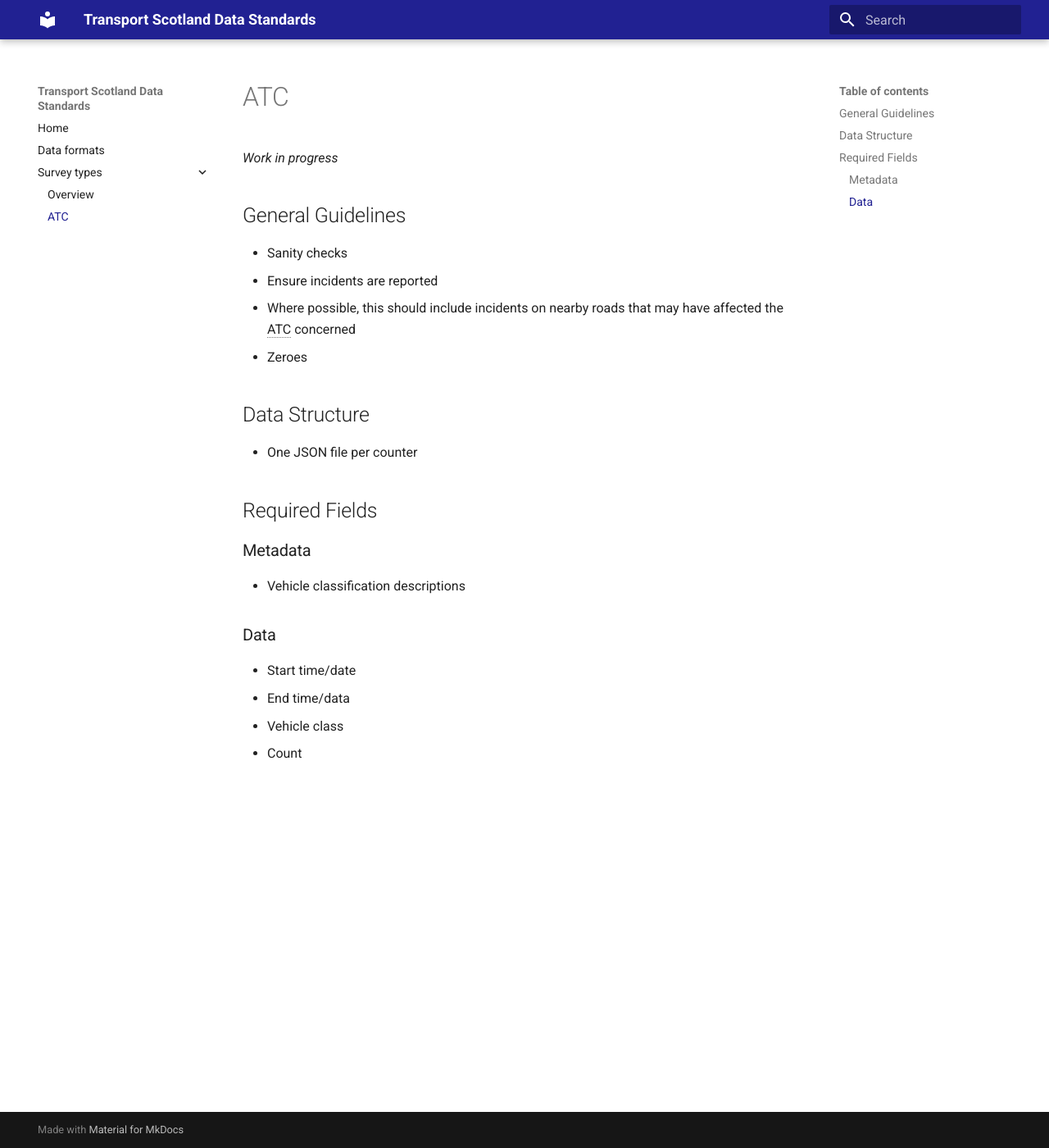
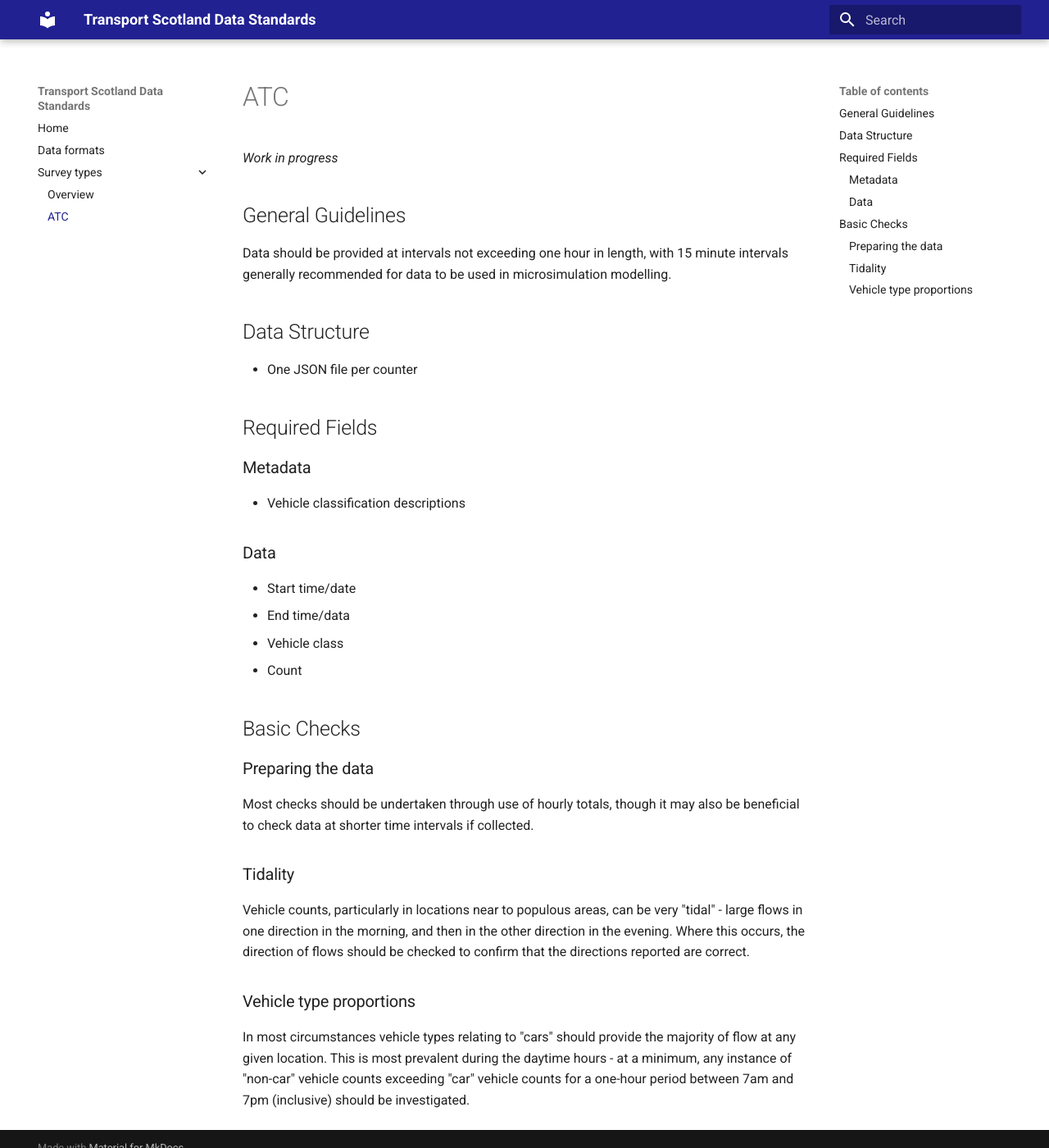
Before and after one commit to TransportScotland/data-standards, an MkDocs documentation site: the page built from docs/survey_types/atc.md, in a window 1280 px wide and 1400 px high. Shown: the whole window at 82% size. Built offline with MkDocs 1.6.1 and Material for MkDocs 9.7.7, drawn with Linux system fonts in a browser that asks for light colours.

Commit message:
Add notes for basic ATC checks

```diff
--- a/docs/survey_types/atc.md
+++ b/docs/survey_types/atc.md
@@ -5,10 +5,7 @@ title: ATC
 _Work in progress_
 
 ## General Guidelines
-- Sanity checks
-- Ensure incidents are reported
-  - Where possible, this should include incidents on nearby roads that may have affected the ATC concerned
-- Zeroes
+Data should be provided at intervals not exceeding one hour in length, with 15 minute intervals generally recommended for data to be used in microsimulation modelling.
 
 ## Data Structure
 - One JSON file per counter
@@ -24,5 +21,15 @@ _Work in progress_
 - Vehicle class
 - Count
 
+## Basic Checks
+
+### Preparing the data
+Most checks should be undertaken through use of hourly totals, though it may also be beneficial to check data at shorter time intervals if collected.
+
+### Tidality
+Vehicle counts, particularly in locations near to populous areas, can be very "tidal" - large flows in one direction in the morning, and then in the other direction in the evening. Where this occurs, the direction of flows should be checked to confirm that the directions reported are correct.
+
+### Vehicle type proportions
+In most circumstances vehicle types relating to "cars" should provide the majority of flow at any given location. This is most prevalent during the daytime hours - at a minimum, any instance of "non-car" vehicle counts exceeding "car" vehicle counts for a one-hour period between 7am and 7pm (inclusive) should be investigated.
 
 --8<-- "includes/abbreviations.md"
```
